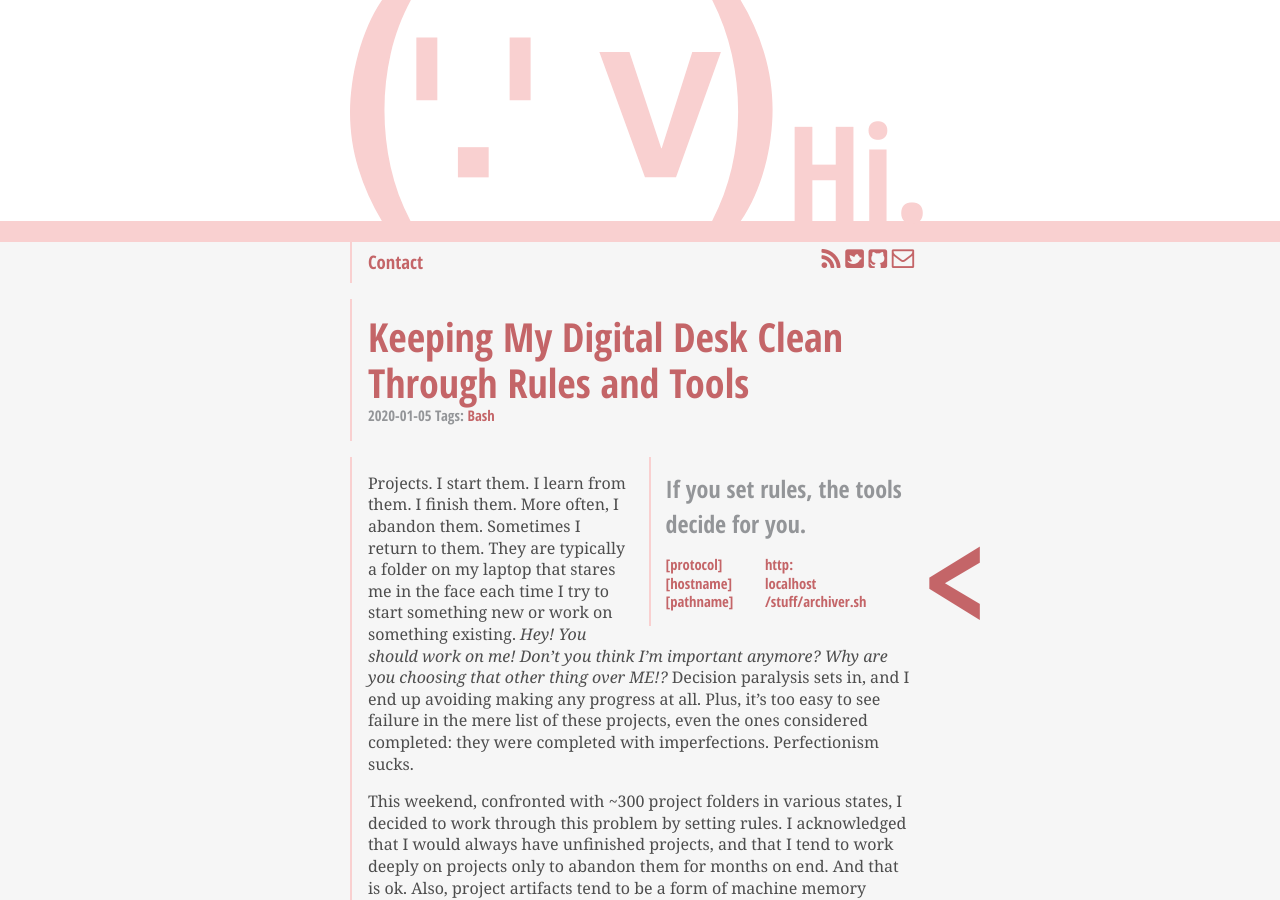
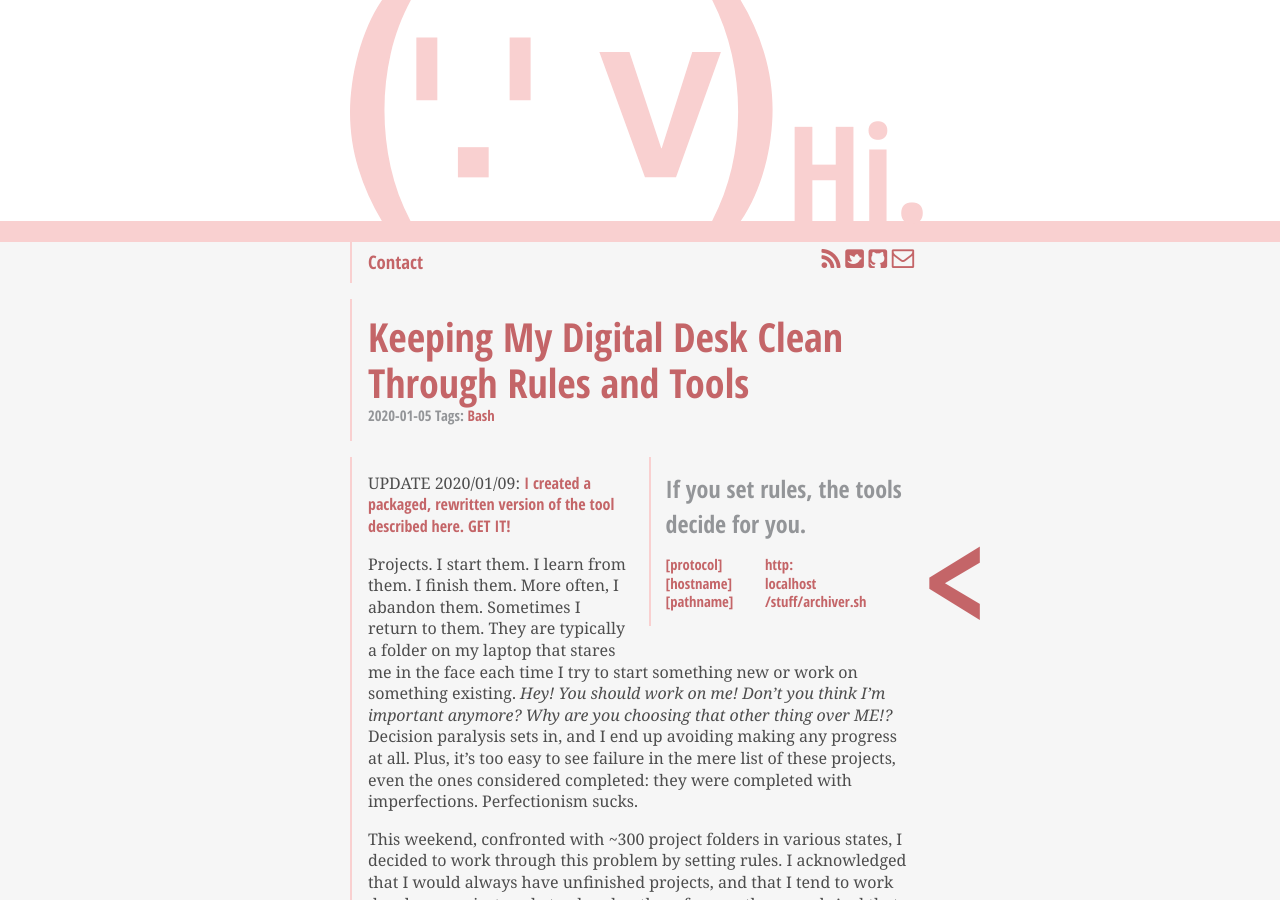
Before and after one commit to kirbysayshi/kirbysayshi.github.com, a Jekyll site: the page built from _posts/2020-01-05-keeping-my-digital-desk-clean-through-rules-and-tools.md, in a window 1280 px wide and 900 px high. Built offline with Jekyll 4.4.1, drawn with Linux system fonts in a browser that asks for light colours; nearby versions of some CDN libraries; comment, search, counter and statistics services are not loaded.

Commit message:
notice about new npm package

```diff
--- a/_posts/2020-01-05-keeping-my-digital-desk-clean-through-rules-and-tools.md
+++ b/_posts/2020-01-05-keeping-my-digital-desk-clean-through-rules-and-tools.md
@@ -11,6 +11,8 @@ tags:
   - Bash
 ---
 
+UPDATE 2020/01/09: [I created a packaged, rewritten version of the tool described here. GET IT!](https://www.npmjs.com/package/@kirbysayshi/idier)
+
 Projects. I start them. I learn from them. I finish them. More often, I abandon them. Sometimes I return to them. They are typically a folder on my laptop that stares me in the face each time I try to start something new or work on something existing. _Hey! You should work on me! Don't you think I'm important anymore? Why are you choosing that other thing over ME!?_ Decision paralysis sets in, and I end up avoiding making any progress at all. Plus, it's too easy to see failure in the mere list of these projects, even the ones considered completed: they were completed with imperfections. Perfectionism sucks.
 
 This weekend, confronted with ~300 project folders in various states, I decided to work through this problem by setting rules. I acknowledged that I would always have unfinished projects, and that I tend to work deeply on projects only to abandon them for months on end. And that is ok. Also, project artifacts tend to be a form of machine memory backup: markers of what has happened in my life. So deleting everything was out of the question.
```
